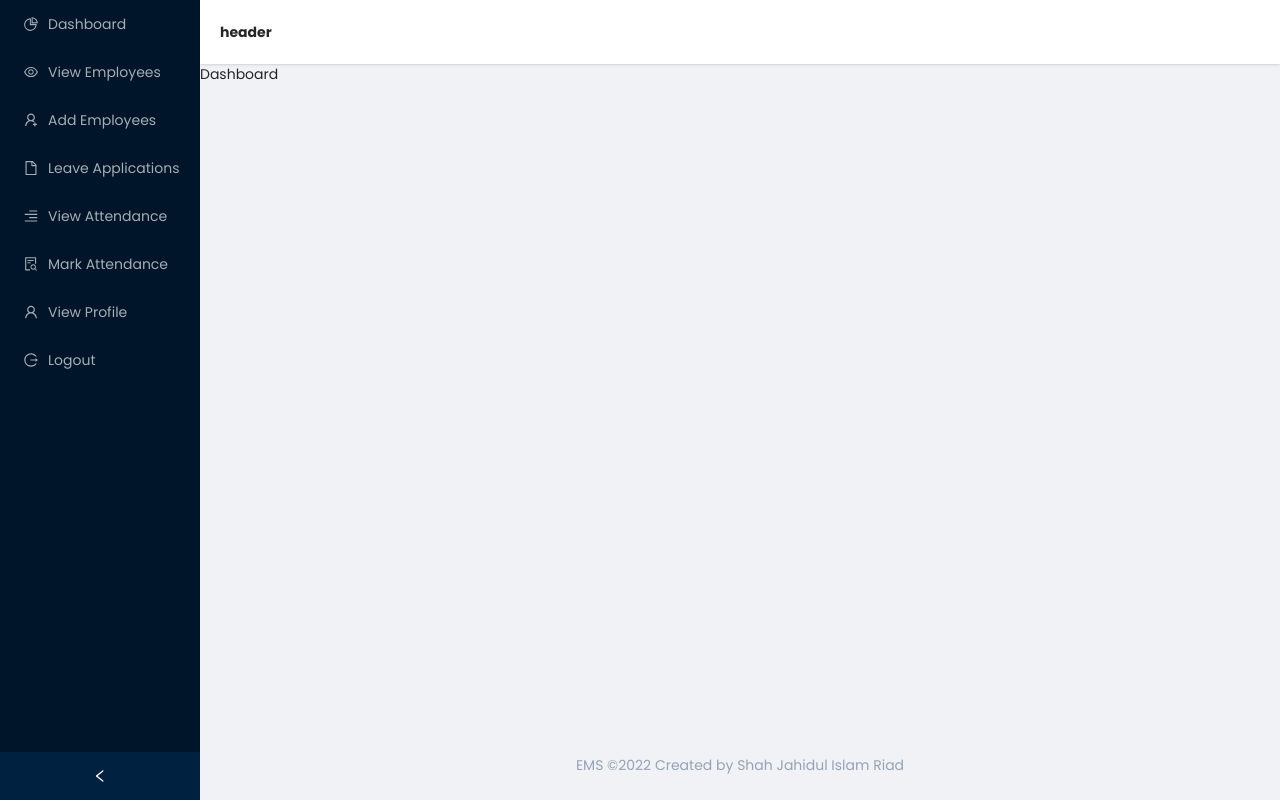
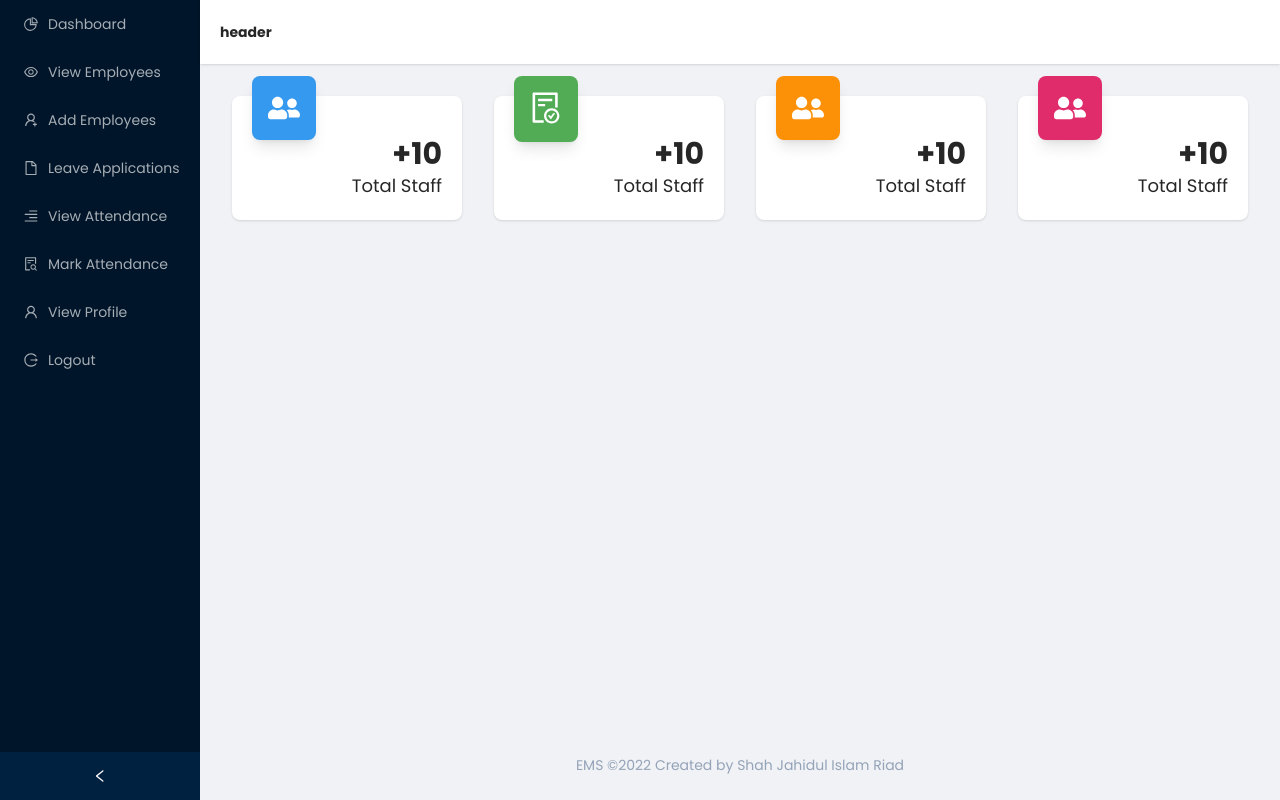
Before and after one commit to shahriad00/EMS-frontend, a React (Create React App) app: page / in a window 1280 px wide. Built offline with nearby package versions, Linux system fonts and the light colour scheme.

Commit message:
dashboard added

```diff
--- a/package.json
+++ b/package.json
@@ -11,6 +11,7 @@
     "axios": "^1.1.3",
     "react": "^18.2.0",
     "react-dom": "^18.2.0",
+    "react-icons": "^4.6.0",
     "react-router-dom": "^6.4.2",
     "react-scripts": "5.0.1",
     "web-vitals": "^2.1.4"
--- a/src/Layout/Layout.js
+++ b/src/Layout/Layout.js
@@ -96,6 +96,7 @@ const AppLayout = () => {
                     <Routes>
                         {/* <Route path='/' element={<Login/>} /> */}
                         <Route path="/" element={<Dashboard />} />
+                        <Route path="/dashboard" element={<Dashboard />} />
                         <Route
                             path="/all-employees"
                             element={<AllEmployees />}
--- a/src/Pages/Dashboard/Dashboard.js
+++ b/src/Pages/Dashboard/Dashboard.js
@@ -1,9 +1,49 @@
-import React from 'react'
+import { FileDoneOutlined } from "@ant-design/icons";
+import React from "react";
+import { FaUserFriends } from "react-icons/fa";
+
+const style = {
+    color: "white",
+    fontSize: "32px",
+};
 
 const Dashboard = () => {
-  return (
-    <div>Dashboard</div>
-  )
-}
+    return (
+        <>
+            <div className="p-8">
+                <div className="flex justify-between">
+                    <Card bgColor="bg-[#3499ef]">
+                        <FaUserFriends style={style} />
+                    </Card>
+                    <Card bgColor="bg-[#52ac56]" icon="FileDoneOutlined">
+                        <FileDoneOutlined style={style} />
+                    </Card>
+                    <Card bgColor="bg-[#fc9107]" icon="FileDoneOutlined">
+                        <FaUserFriends style={style} />
+                    </Card>
+                    <Card bgColor="bg-[#e12c6c]" icon="FileDoneOutlined">
+                        <FaUserFriends style={style} />
+                    </Card>
+                </div>
+            </div>
+        </>
+    );
+};
 
-export default Dashboard
+const Card = ({ bgColor, children }) => {
+    return (
+        <>
+            <div className="w-[230px] bg-white rounded-lg relative shadow pl-10 pt-10 pr-5 pb-5">
+                <div
+                    className={`absolute ${bgColor} shadow-lg rounded-lg p-4 -top-5 left-5`}
+                >
+                    {children}
+                </div>
+                <div className="text-3xl font-bold text-right">+10</div>
+                <div className="text-lg text-right">Total Staff</div>
+            </div>
+        </>
+    );
+};
+
+export default Dashboard;
```
Also changed, not shown: 1 other file (tests, documents, lock files or other folders).
